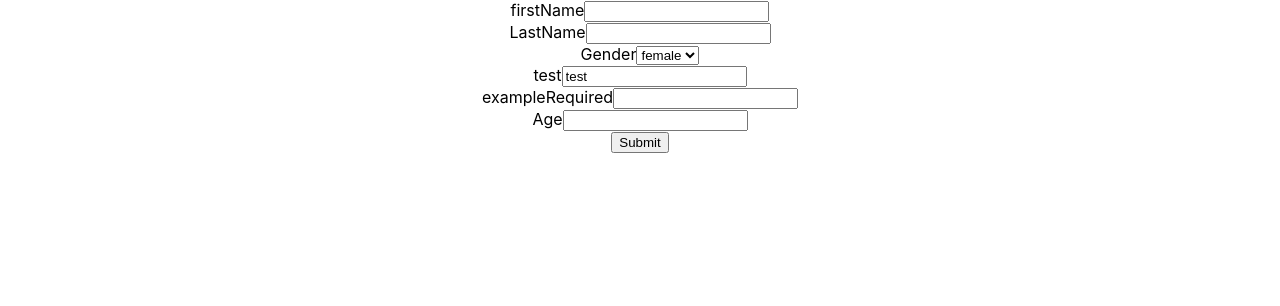
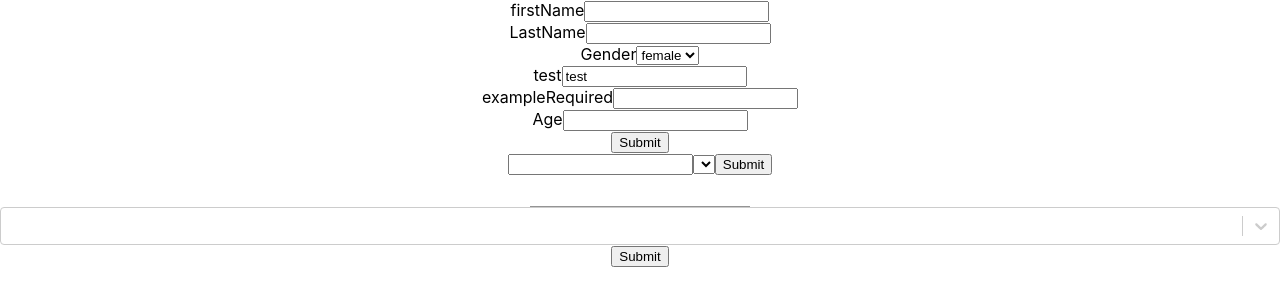
Before and after one commit to abhinav2697/Reactjs-mini-projects, a React (Create React App) app in the folder hooksform/: page / in a window 1280 px wide. Shown: the top 306 px of the page. Built offline with nearby package versions, Linux system fonts and the light colour scheme.

Commit message:
new files and features added

```diff
--- a/hooksform/src/App.js
+++ b/hooksform/src/App.js
@@ -1,10 +1,13 @@
-
 import './App.css';
 import HookForm from './HookForm';
+import IntegratingHookForm from './IntegratingHookForm';
+import IntegratingwithUIlibraries from './IntegratingwithUIlibraries';
 function App() {
   return (
     <div className="App">
-     <HookForm/>
+      <HookForm />
+      <IntegratingHookForm />
+      <IntegratingwithUIlibraries/>
     </div>
   );
 }
--- /dev/null
+++ b/hooksform/src/IntegratingHookForm.jsx
@@ -0,0 +1,37 @@
+import React from 'react'
+import { useForm } from "react-hook-form";
+
+const Input = ({ label, register, required }) => (
+    <>
+        <label>{label}</label>
+        <input {...register(label,{required})}/>
+    </>
+)
+
+const select = React.forwardRef(({ onChange, onBlur, name, label }, ref)=> (
+    <>
+        <label>{label}</label>
+        <select name={name} ref={ref} onChange={onChange} onBlur={onBlur}>
+            <option value="20">20</option>
+            <option value="30">30</option>
+        </select>
+    </>
+))
+
+
+
+const IntegratingHookForm = () => {
+    const { register, handleSubmit } = useForm();
+    const onSubmit = (data) => {
+        alert(JSON.stringify(data));
+    }
+  return (
+      <form onSubmit={handleSubmit(onSubmit)}>
+          <input label="firstName" register={register} required />
+          <select label="Age"{...register("Age")} />
+          <input type="submit"/>
+   </form>
+  )
+}
+
+export default IntegratingHookForm
--- /dev/null
+++ b/hooksform/src/IntegratingwithUIlibraries.jsx
@@ -0,0 +1,37 @@
+import React from 'react'
+import Select from "react-select";
+import { useForm,Controller } from 'react-hook-form';
+import Input from "@material-ui/core/Input";
+
+const IntegratingwithUIlibraries = () => {
+    const { control, handleSubmit } = useForm({
+        defaultValues: {
+            firstName: '',
+            select:{}
+        }
+    })
+    const onSubmit = data => console.log(data);
+  return (
+
+      <form onSubmit={handleSubmit(onSubmit)}>
+          <Controller
+              name="firstName"
+              control={control}
+              render={({ field }) => <Input {...field} />}/>
+          <Controller
+              name="select"
+              control={control}
+              render={({ field }) => <Select{...field}
+                  options={[
+                      { value: "chocolate", label: "chocolate" },
+                      { value: "strawberry", label: "strawberry" },
+                      {value:"vanilla",label:"vanilla"}
+                  ]}
+              />}
+          />
+          <input type="submit"/>
+      </form>
+  )
+}
+
+export default IntegratingwithUIlibraries
```
Also changed, not shown: hooksform/package.json (+7 -0 lines), 1 other file (tests, documents, lock files or other folders).
